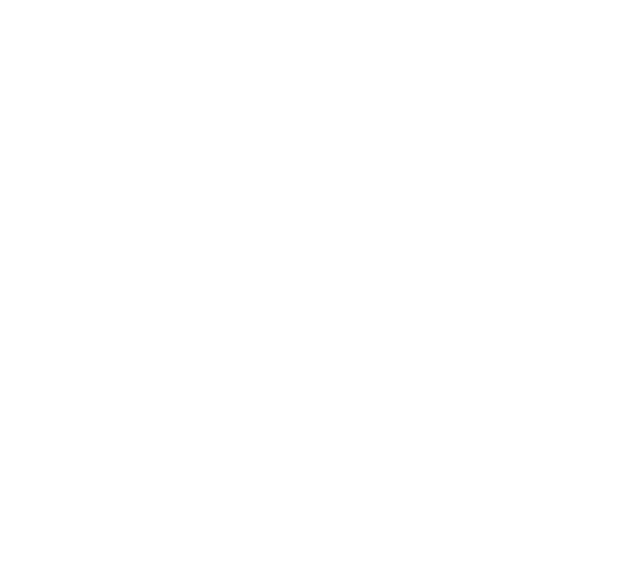
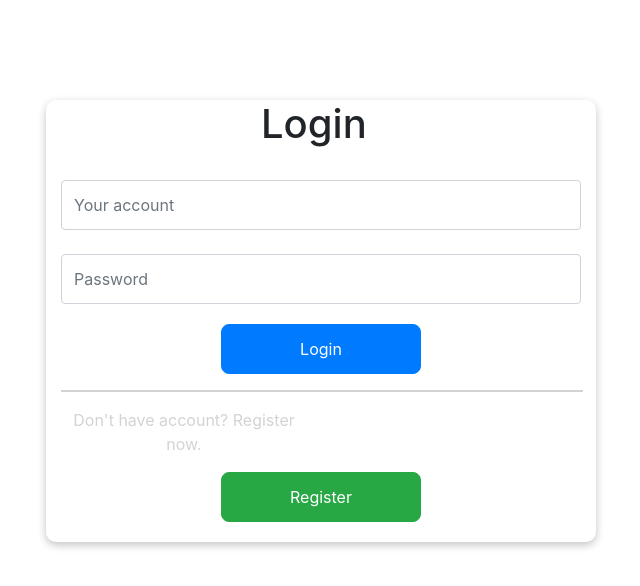
Before and after one commit to hoangtran2004/case5_frontend, a React (Create React App) app in the folder frontend/: page /login in a window 1280 px wide. Before the commit this address had no page. Shown: the top 586 px of the page, without its empty margins (319-959 px from the left). Built offline with nearby package versions, Linux system fonts and the light colour scheme.

Commit message:
update login & register 2

```diff
--- a/frontend/src/App.js
+++ b/frontend/src/App.js
@@ -3,25 +3,33 @@
 import Register from "./pages/Register";
 import Home from "./pages/home/Home";
 import ListBlog from "./pages/home/blogs/ListBlog";
-import Footer from "./component/Footer";
-import Main from "./component/Main";
 import AddBlog from "./pages/home/blogs/AddBlog";
+import {useSelector} from "react-redux";
+import NotFound from "./component/NotFound";
 
 
 function App() {
 
+    const user = useSelector(state => {
+        return state.user.currentUser
+    })
+    console.log(user)
     return (
         <>
             <div className="container-fluid">
                 <Routes>
                     <Route path={''} element={<Login/>}/>
                     <Route path={'register'} element={<Register/>}/>
-                    <Route path='/home' element={<Home/>}>
-                        <Route path='list-blog' element={<ListBlog/>}></Route>
-                        <Route path='add-blog' element={<AddBlog/>}></Route>
-                    </Route>
-                    <Route path={'footer'} element={<Footer/>}/>
-                    <Route path={'main'} element={<Main/>}/>
+                    {
+                        user != {} ?
+                            <Route path='/home' element={<Home/>}>
+                                <Route path='list-blog' element={<ListBlog/>}></Route>
+                                <Route path='add-blog' element={<AddBlog/>}></Route>
+                            </Route>
+                            : ''
+                    }
+                    <Route path={'/login'} element={<Login/>}/>
+                    <Route path={'*'} element={<NotFound></NotFound>}/>
                 </Routes>
             </div>
         </>
--- /dev/null
+++ b/frontend/src/component/NotFound.js
@@ -0,0 +1,9 @@
+import React from 'react';
+
+function NotFound(props) {
+    return (
+        <div>404</div>
+    );
+}
+
+export default NotFound;
--- a/frontend/src/pages/Login.js
+++ b/frontend/src/pages/Login.js
@@ -2,7 +2,6 @@
 import '../style/login-page.css'
 import {Link, useNavigate} from "react-router-dom";
 import {useDispatch} from "react-redux";
-
 import {login} from "./services/userService";
 
 
@@ -11,25 +10,22 @@
     const navigate = useNavigate();
     const handleLogin = async (values) => {
         let res = await dispatch(login(values));
-        console.log(res)
+        console.log("res",res)
         if (res.payload.data.token) {
-            const {role} = res.payload.data.user
-            const {status} = res.payload.data.user
+            const {role, status} = res.payload.data.user
+            console.log("st",typeof status)
             if (role === 2) {
                 console.log("admin")
             } else if (role === 1) {
                 if (status === 1){
-                    navigate('home')
+                    navigate('/home')
                 }else if (status===2){
-                    alert("taài khoản đã bị khóa")
+                    alert("tài khoản đã bị khóa")
                 }
-
             }
         } else {
             alert('nhập lại')
         }
-
-
     }
 
     return (
--- a/frontend/src/pages/home/Home.js
+++ b/frontend/src/pages/home/Home.js
@@ -8,9 +8,9 @@
         <div className="row">
             <div className="col-12">
              <NavBar></NavBar>
-                <Outlet></Outlet>
                 <Main></Main>
                 <Footer></Footer>
+                <Outlet></Outlet>
             </div>
         </div>
         </>
--- a/frontend/src/redux/user/userSlice.js
+++ b/frontend/src/redux/user/userSlice.js
@@ -3,17 +3,18 @@
 import {register} from "../../pages/services/userService";
 
 const initialState = {
-    currenUser:{}
+    currentUser:{}
 }
 const userSlice = createSlice({
     name:'user',
     initialState,
     extraReducers: builder => {
         builder.addCase(login.fulfilled,(state,action)=>{
-            state.currenUser = action.payload;
+            console.log(action.payload.data)
+            state.currentUser = action.payload.data;
         })
         builder.addCase(register.fulfilled,(state,action)=>{
-            state.currenUser = action.payload;
+            state.currentUser = action.payload;
         })
     }
 })
```
